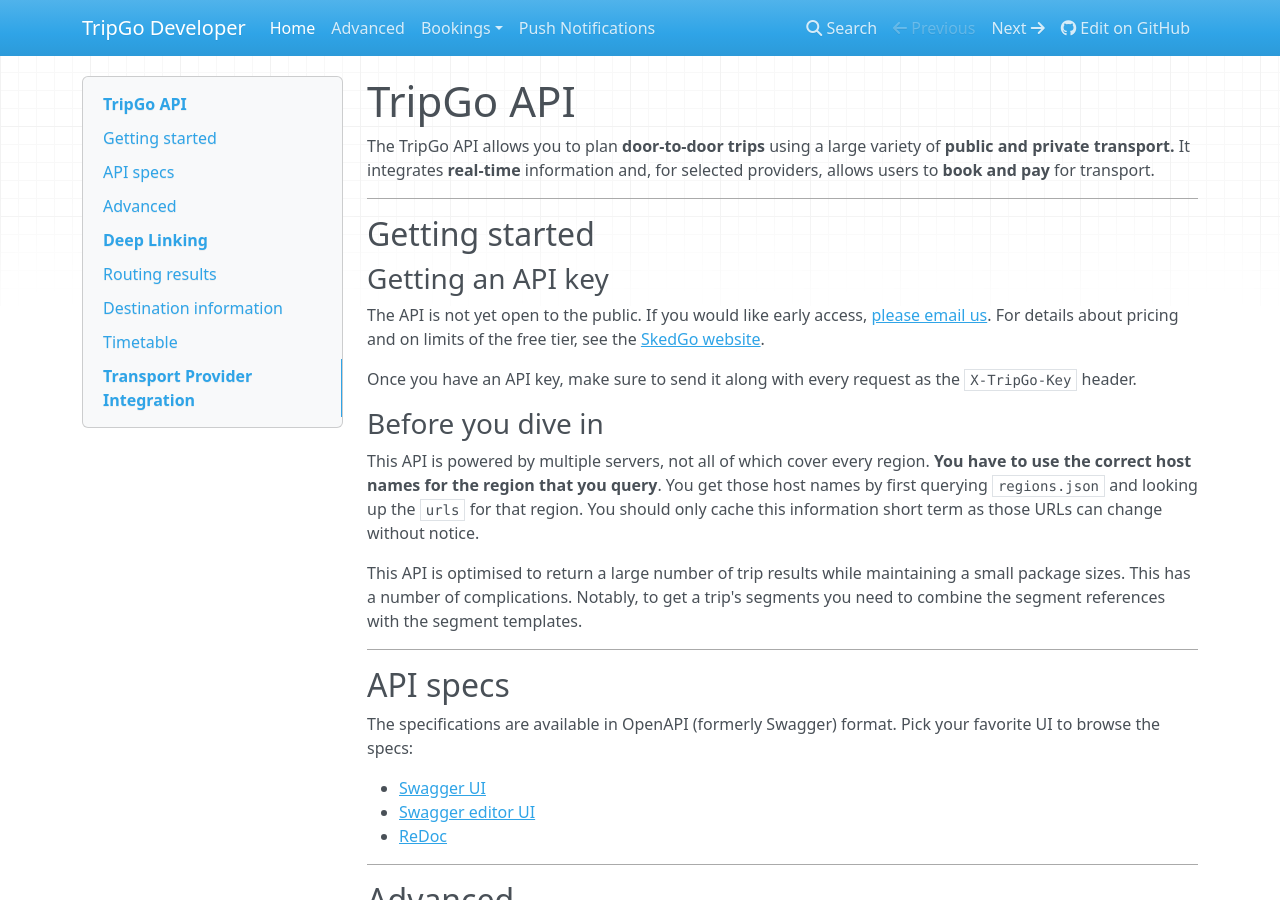
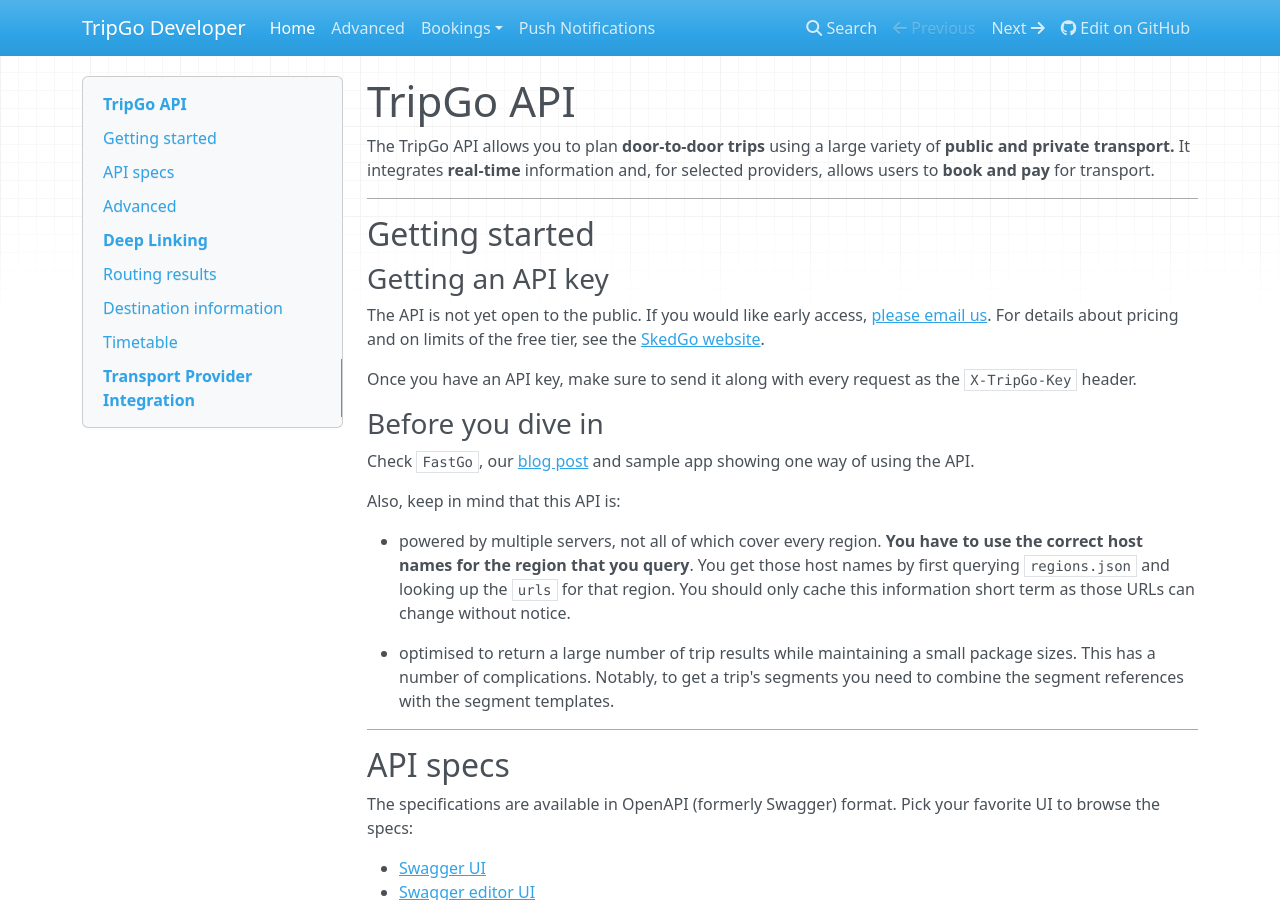
Before and after one commit to skedgo/tripgo-api, an MkDocs documentation site: the page built from docs/index.md, in a window 1280 px wide and 900 px high. Built offline with MkDocs 1.6.1, drawn with Linux system fonts in a browser that asks for light colours; nearby versions of some CDN libraries; old or Windows-style settings are respelled for this version of MkDocs.

Commit message:
adding the blog post to the api site

```diff
--- a/docs/index.md
+++ b/docs/index.md
@@ -14,9 +14,13 @@
 
 ### Before you dive in
 
-This API is powered by multiple servers, not all of which cover every region. **You have to use the correct host names for the region that you query**. You get those host names by first querying `regions.json` and looking up the `urls` for that region. You should only cache this information short term as those URLs can change without notice.
+Check `FastGo`, our [blog post](https://skedgo.github.io/fastgo-react-native/) and sample app showing one way of using the API.
 
-This API is optimised to return a large number of trip results while maintaining a small package sizes. This has a number of complications. Notably, to get a trip's segments you need to combine the segment references with the segment templates.
+Also, keep in mind that this API is:
+
+- powered by multiple servers, not all of which cover every region. **You have to use the correct host names for the region that you query**. You get those host names by first querying `regions.json` and looking up the `urls` for that region. You should only cache this information short term as those URLs can change without notice.
+
+- optimised to return a large number of trip results while maintaining a small package sizes. This has a number of complications. Notably, to get a trip's segments you need to combine the segment references with the segment templates.
 
 ---
 
```
